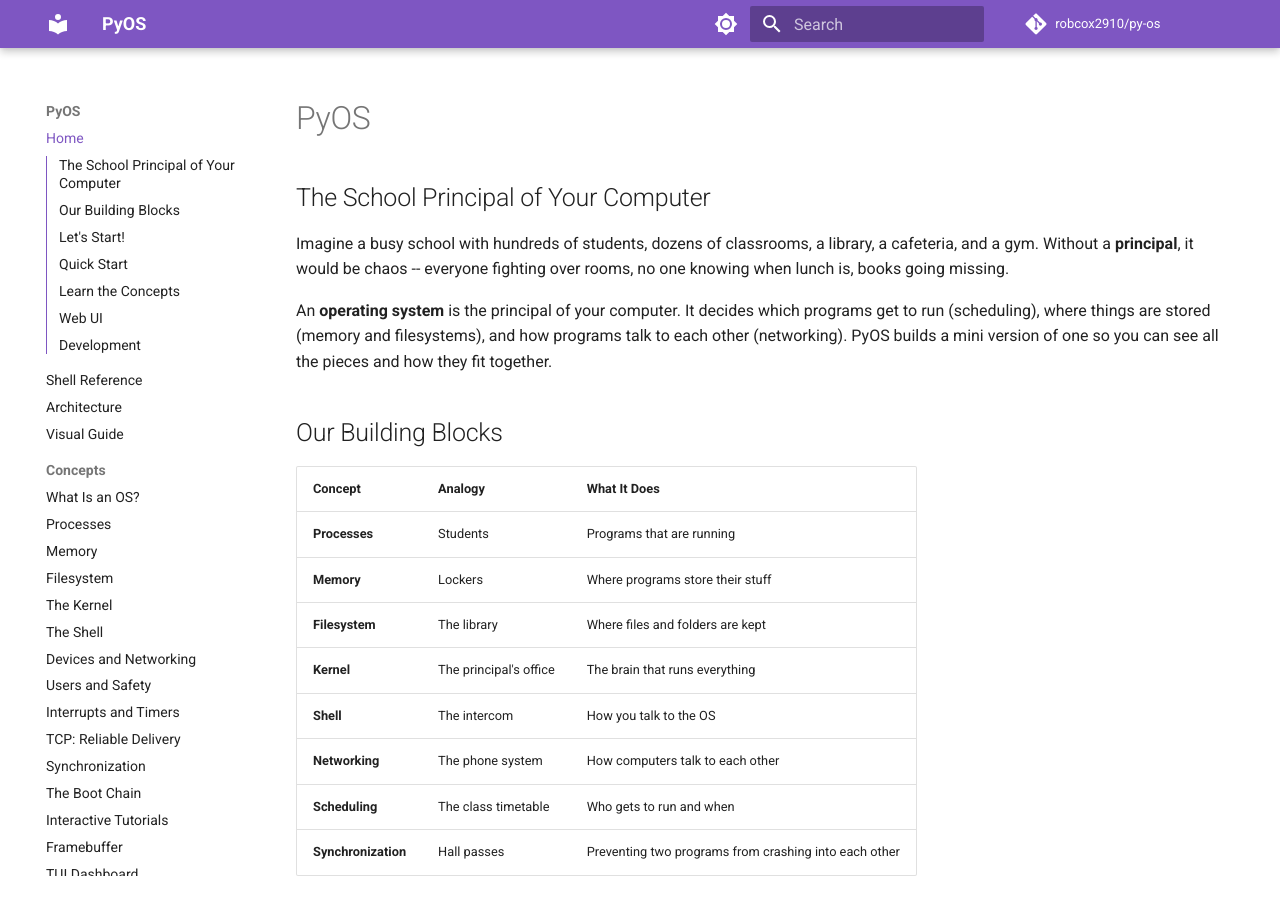
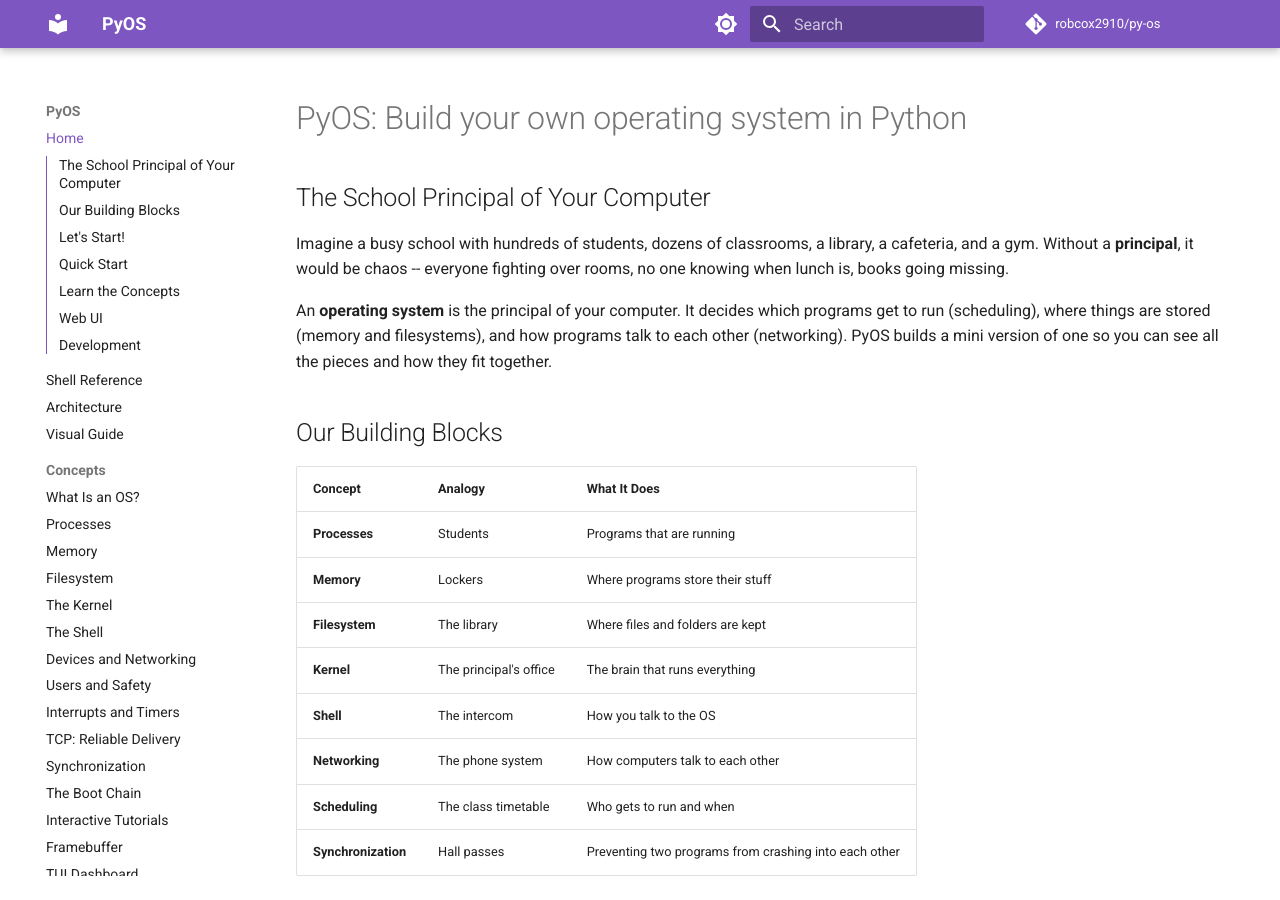
Before and after one commit to robcox2910/py-os, an MkDocs documentation site: the page built from docs/index.md, in a window 1280 px wide and 900 px high. Built offline with MkDocs 1.6.1 and Material for MkDocs 9.7.7, drawn with Linux system fonts in a browser that asks for light colours; comment, search, counter and statistics services are not loaded.

Commit message:
docs: show the series title at the top of the landing page (#129)
Curated lists (such as free-programming-books) require an entry's title to
match the one displayed on the resource itself.


Claude-Session: https://claude.ai/code/session_01V7Qx2bpVb4r459q1hdHABV

Co-authored-by: Claude <noreply@anthropic.com>

```diff
--- a/docs/index.md
+++ b/docs/index.md
@@ -3,7 +3,7 @@ title: "Build your own operating system in Python"
 description: "A working operating system simulator in Python: processes, schedulers, virtual memory, a filesystem and networking, with a shell to explore it all."
 ---
 
-# PyOS
+# PyOS: Build your own operating system in Python
 
 ## The School Principal of Your Computer
 
```
